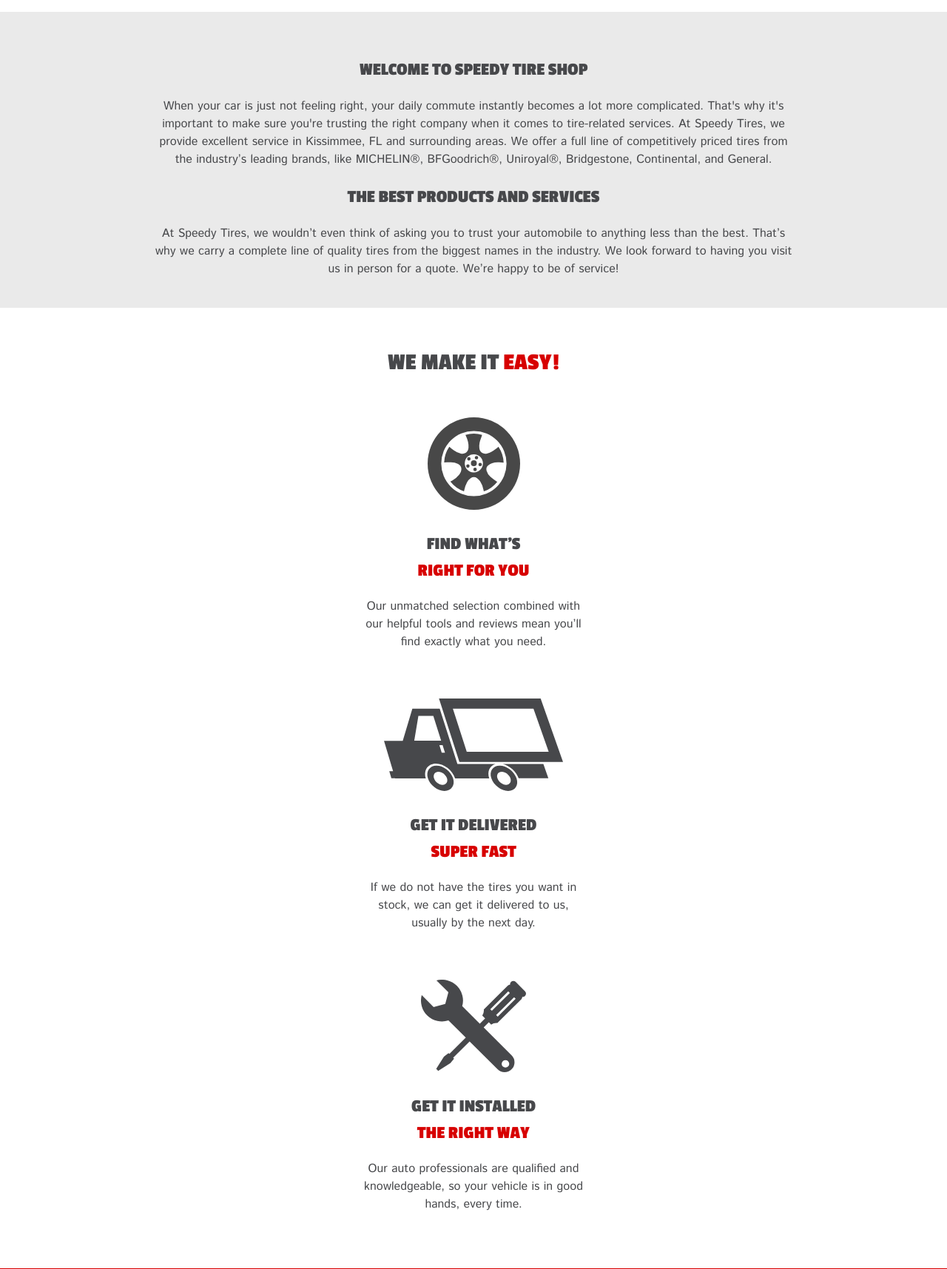
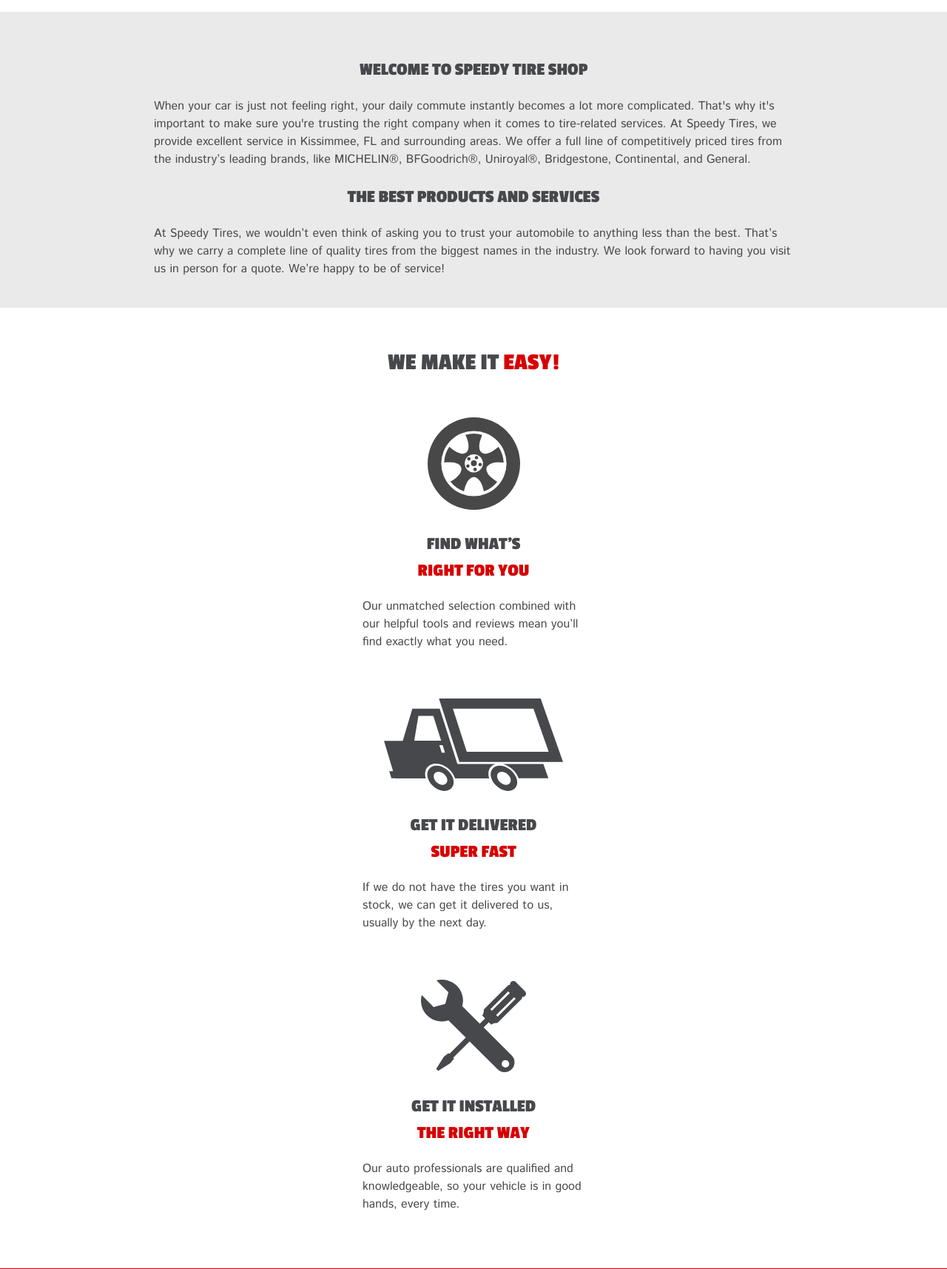
Before and after one commit to lgrizo/Speedy-Tires-Website, a PHP site: page / in a window 1280 px wide. Shown: the part 186-1901 px from the top of the page at 74% size. Run offline with PHP 8.4, Linux system fonts and the light colour scheme.

Commit message:
column alignments

```diff
--- a/style.css
+++ b/style.css
@@ -40,7 +40,6 @@
 .intro p {
   margin: auto;
   width: 90%;
-  text-align: center;
 }
 
 .intro h2 {
@@ -69,6 +68,10 @@
   margin: auto;
 }
 
+.leftColumn p {
+  text-align: left;
+}
+
 .centerColumn {
   width: 300px;
   height: 380px;
@@ -76,11 +79,19 @@
   text-align: center;
 }
 
+.centerColumn p {
+  text-align: left;
+}
+
 .rightColumn {
   width: 300px;
   height: 390px;
   margin: auto;
   text-align: center;
+}
+
+.rightColumn p {
+  text-align: left;
 }
 
 .red {
```
